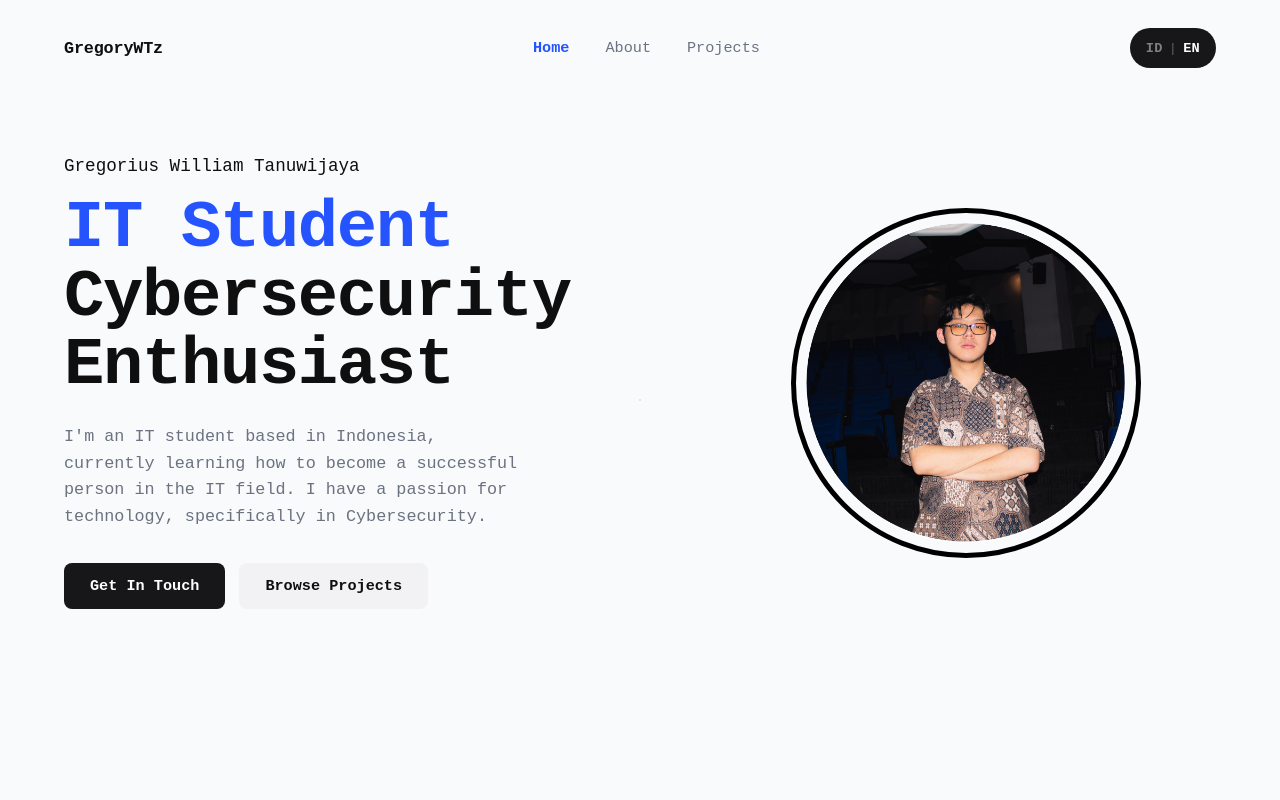
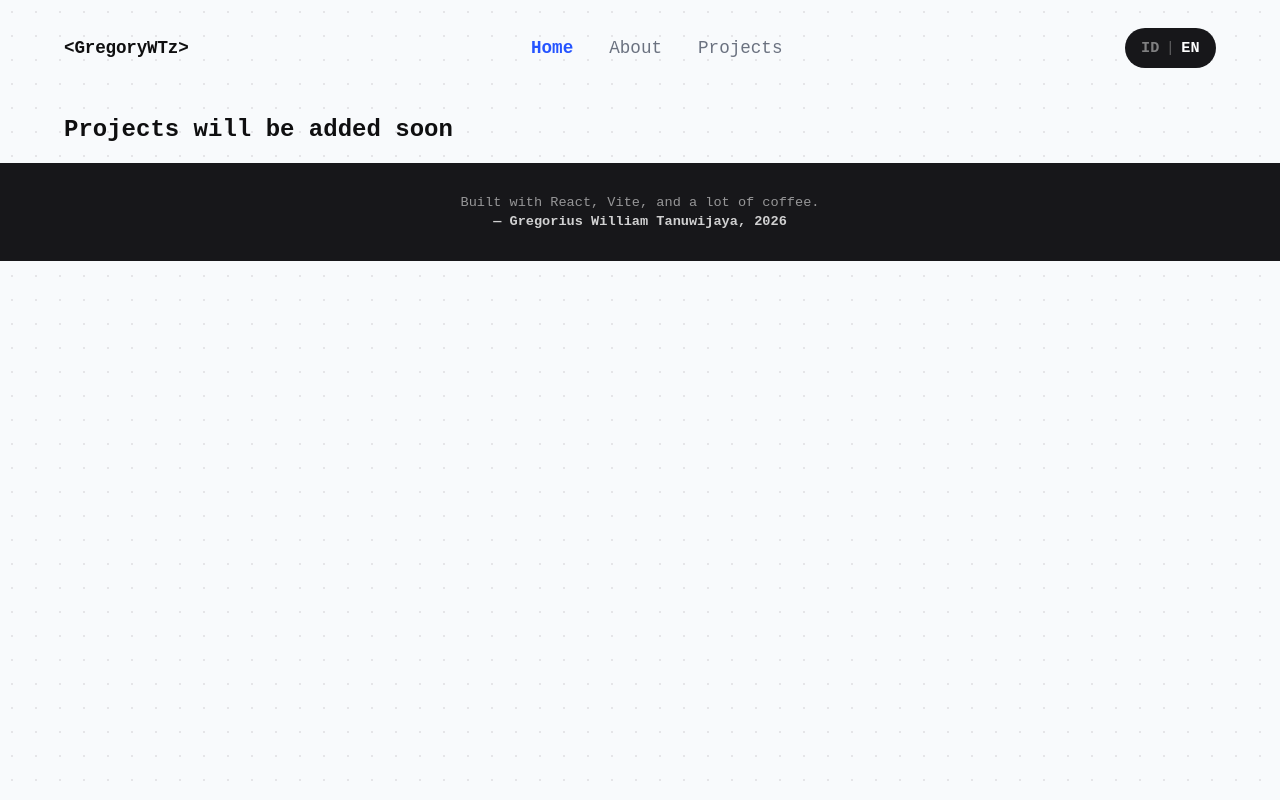
Before and after one commit to GregoryWTz/myportfolio, a React (Vite) app: page /projects in a window 1280 px wide. Shown: the top 800 px of the page. Built offline with nearby package versions, Linux system fonts and the light colour scheme.

Commit message:
Update10: Added pages, will work on Projects later

```diff
--- a/package.json
+++ b/package.json
@@ -14,6 +14,7 @@
     "react": "^19.2.8",
     "react-dom": "^19.2.8",
     "react-icons": "^5.7.0",
+    "react-router-dom": "^7.18.2",
     "tailwindcss": "^4.3.3"
   },
   "devDependencies": {
--- a/src/App.jsx
+++ b/src/App.jsx
@@ -1,11 +1,16 @@
+import { Routes, Route } from "react-router-dom";
 import MainLayout from "./layouts/MainLayout";
 import Home from "./pages/Home";
+import Projects from "./pages/Projects";
 import "./styles/index.css";
 
 function App() {
   return (
     <MainLayout>
-      <Home />
+      <Routes>
+        <Route path="/" element={<Home />} />
+        <Route path="/projects" element={<Projects />} />
+      </Routes>
     </MainLayout>
   );
 }
--- a/src/components/Navbar.jsx
+++ b/src/components/Navbar.jsx
@@ -1,11 +1,29 @@
 import { useState } from "react";
 import { useLanguage } from "../context/LanguageContext";
+import { Link, useLocation, useNavigate } from "react-router-dom";
 import "../styles/Navbar.css";
 
 function Navbar() {
   const { language, toggleLanguage, t } = useLanguage();
   const nav = t.nav;
   const [activeHref, setActiveHref] = useState(nav.links[0].href);
+  const location = useLocation();
+  const navigate = useNavigate();
+
+  const handleAnchorClick = (e, href) => {
+    e.preventDefault();
+    setActiveHref(href);
+
+    if (location.pathname !== "/") {
+      // Not on the homepage — go there first, then scroll once loaded
+      navigate("/");
+      setTimeout(() => {
+        document.querySelector(href)?.scrollIntoView({ behavior: "smooth" });
+      }, 100);
+    } else {
+      document.querySelector(href)?.scrollIntoView({ behavior: "smooth" });
+    }
+  };
 
   return (
     <header className="navbar">
@@ -15,18 +33,31 @@ function Navbar() {
         </a>
 
         <nav className="navbar__links" aria-label="Primary">
-          {nav.links.map((link) => (
+          {nav.links.map((link) =>
+            link.type === "anchor" ? (
               <a
                 key={link.href}
                 href={link.href}
                 className={`navbar__link ${
                   activeHref === link.href ? "navbar__link--active" : ""
                 }`}
+                onClick={(e) => handleAnchorClick(e, link.href)}
+              >
+                {link.label}
+              </a>
+            ) : (
+              <Link
+                key={link.href}
+                to={link.href}
+                className={`navbar__link ${
+                  activeHref === link.href ? "navbar__link--active" : ""
+                }`}
                 onClick={() => setActiveHref(link.href)}
               >
                 {link.label}
-            </a>
-          ))}
+              </Link>
+            )
+          )}
         </nav>
 
         <button
--- a/src/data/siteData.js
+++ b/src/data/siteData.js
@@ -4,11 +4,11 @@
 export const translations = {
   en: {
     nav: {
-      brand: "GregoryWTz",
+      brand: "<GregoryWTz>",
       links: [
-        { label: "Home", href: "#home" },
-        { label: "About", href: "#about" },
-        { label: "Projects", href: "#projects" },
+        { label: "Home", href: "/", type: "route" },
+        { label: "About", href: "#about", type: "anchor" },
+        { label: "Projects", href: "/projects", type: "route" },
       ],
     },
     hero: {
@@ -156,11 +156,11 @@ export const translations = {
 
   id: {
     nav: {
-      brand: "GregoryWTz",
+      brand: "<GregoryWTz>",
       links: [
-        { label: "Beranda", href: "#home" },
-        { label: "Proyek", href: "#projects" },
-        { label: "Tentang", href: "#about" },
+        { label: "Beranda", href: "#home", type: "route" },
+        { label: "Tentang", href: "#about", type: "anchor" },
+        { label: "Proyek", href: "#projects", type: "route" },
       ],
     },
     hero: {
--- a/src/main.jsx
+++ b/src/main.jsx
@@ -1,12 +1,15 @@
 import { StrictMode } from 'react'
 import { createRoot } from 'react-dom/client'
+import { BrowserRouter } from 'react-router-dom'
 import App from './App.jsx'
 import { LanguageProvider } from './context/LanguageContext.jsx'
 
 createRoot(document.getElementById('root')).render(
   <StrictMode>
-    <LanguageProvider>
-      <App />
-    </LanguageProvider>
+    <BrowserRouter>
+      <LanguageProvider>
+        <App />
+      </LanguageProvider>
+    </BrowserRouter>
   </StrictMode>,
 )
--- /dev/null
+++ b/src/pages/Projects.jsx
@@ -0,0 +1,11 @@
+function Projects() {
+  return (
+    <section className="projects-page">
+      <div className="container">
+        <h1>Projects will be added soon</h1>
+      </div>
+    </section>
+  );
+}
+
+export default Projects;
--- a/src/styles/Navbar.css
+++ b/src/styles/Navbar.css
@@ -11,7 +11,7 @@
 
 .navbar__brand {
   font-weight: 800;
-  font-size: 1.05rem;
+  font-size: 1.1rem;
   letter-spacing: -0.01em;
   color: var(--color-text);
 }
@@ -26,7 +26,7 @@
 }
 
 .navbar__link {
-  font-size: 0.95rem;
+  font-size: 1.1rem;
   font-weight: 500;
   color: var(--color-text-muted);
   transition: color 0.15s ease;
@@ -51,7 +51,7 @@
   display: flex;
   align-items: center;
   gap: 6px;
-  font-size: 0.85rem;
+  font-size: 0.95rem;
   font-weight: 600;
   letter-spacing: 0.02em;
   cursor: pointer;
```
Also changed, not shown: 1 other file (tests, documents, lock files or other folders). Lines whose indentation alone changed are shown as unchanged.
